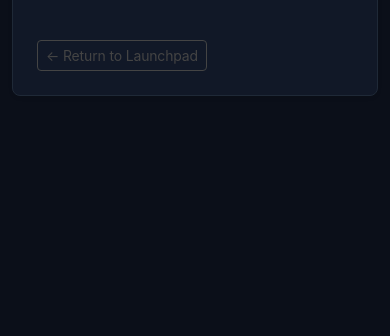
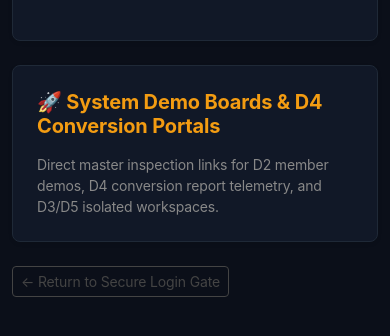
Before and after one commit to bandroidbw-lab/canopy-command, a Flask app: template templates/admin_dashboard.html in a window 390 px wide. Shown: the part 358-694 px from the top of the page. Run offline with Flask 3, Linux system fonts and the light colour scheme; the template is opened without the code that fills it, so the values that code supplies are empty; some libraries are stand-ins or nearby versions.

Commit message:
Integrate D4 conversion reports and interactive demo boards directly into D6 admin dashboard

```diff
--- a/templates/admin_dashboard.html
+++ b/templates/admin_dashboard.html
@@ -1,6 +1,6 @@
 {% extends "base.html" %}
 {% block content %}
-<div class="card-custom p-4 shadow-sm">
+<div class="card-custom p-4 shadow-sm mb-4">
     <div class="d-flex justify-content-between align-items-center mb-4">
         <h2 class="h4 fw-bold text-light mb-0">D6 Admin Auditing & Tenant Registry</h2>
         <span class="badge bg-warning text-dark">Master Access Active</span>
@@ -39,8 +39,28 @@
             </tbody>
         </table>
     </div>
-    <div class="mt-4">
-        <a href="/" class="btn btn-outline-secondary btn-sm">← Return to Launchpad</a>
+</div>
+
+<!-- System Demo Boards & D4 Conversion Tools Section -->
+<div class="card-custom p-4 shadow-sm mb-4">
+    <h3 class="h5 fw-bold text-warning mb-3">🚀 System Demo Boards & D4 Conversion Portals</h3>
+    <p class="text-muted small mb-3">Direct master inspection links for D2 member demos, D4 conversion report telemetry, and D3/D5 isolated workspaces.</p>
+    <div class="row g-3">
+        {% for board in demo_boards %}
+        <div class="col-md-6">
+            <div class="p-3 rounded border border-secondary bg-dark d-flex justify-content-between align-items-center">
+                <div>
+                    <h6 class="text-light fw-bold mb-1">{{ board.name }}</h6>
+                    <span class="badge bg-secondary text-light" style="font-size: 0.7rem;">{{ board.type }}</span>
+                </div>
+                <a href="{{ board.url }}" class="btn btn-sm btn-gold" target="_blank">Launch Module →</a>
+            </div>
+        </div>
+        {% endfor %}
     </div>
 </div>
+
+<div class="mt-4">
+    <a href="/" class="btn btn-outline-secondary btn-sm">← Return to Secure Login Gate</a>
+</div>
 {% endblock %}
```
Also changed, not shown: server.py (+19 -5 lines), templates/conversion_report.html (+8 -6 lines).
